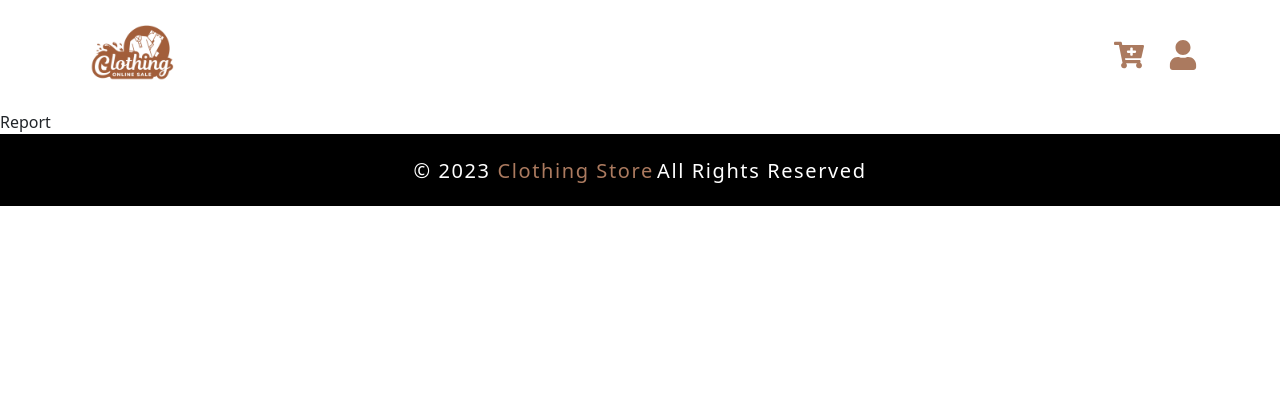
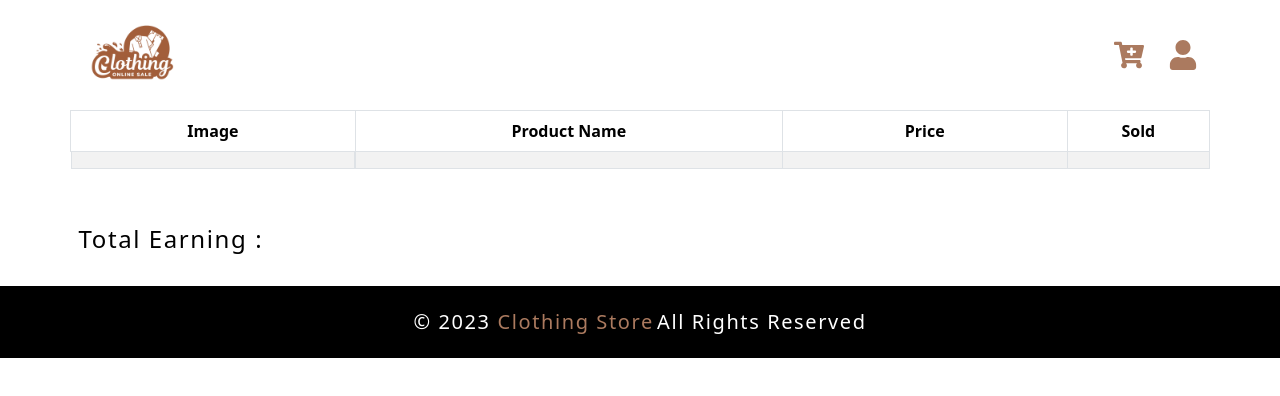
Before and after one commit to Hacktiv8-FinalProject2/shopping, a React (Create React App) app: page /report in a window 1280 px wide. Shown: the top 396 px of the page. Built offline with nearby package versions, Linux system fonts and the light colour scheme; sample sign-in values are in the browser's storage.

Commit message:
UpdateAdminPage

```diff
--- a/package.json
+++ b/package.json
@@ -3,12 +3,14 @@
   "version": "0.1.0",
   "private": true,
   "dependencies": {
+    "@babel/plugin-proposal-private-property-in-object": "^7.21.11",
     "@reduxjs/toolkit": "^1.9.7",
     "@testing-library/jest-dom": "^5.17.0",
     "@testing-library/react": "^13.4.0",
     "@testing-library/user-event": "^13.5.0",
     "axios": "^1.6.0",
     "bootstrap": "^5.3.2",
+    "primereact": "^10.0.9",
     "react": "^18.2.0",
     "react-bootstrap": "^2.9.1",
     "react-dom": "^18.2.0",
--- a/src/components/home/Product.jsx
+++ b/src/components/home/Product.jsx
@@ -24,11 +24,11 @@ function Product() {
         const data = response.data;
         const localData = JSON.parse(localStorage.getItem("allProducts"));
         if (data) {
-          dispatch(setProducts(localData));
-          setFilteredData(localData);
+          dispatch(setProducts(localData || data));
+          setFilteredData(localData || data);
         } else {
-          dispatch(setProducts(data));
-          setFilteredData(data);
+          dispatch(setProducts([]));
+          setFilteredData([]);
         }
         dispatch(setLoading(false));
       } catch (error) {
--- a/src/pages/DetailProduct.jsx
+++ b/src/pages/DetailProduct.jsx
@@ -41,9 +41,9 @@ function ProductDetail() {
     fetchProduct();
   }, [id]);
 
-  if (!product) {
-    return <div>Loading...</div>;
-  }
+  // if (!product) {
+  //   return <div>Loading...</div>;
+  // }
 
   const increaseQuantity = () => {
     if (stock !== null && quantity < stock) {
--- a/src/pages/admin/Report.jsx
+++ b/src/pages/admin/Report.jsx
@@ -1,9 +1,45 @@
-import React from 'react'
+import React from "react";
+import {Table } from "react-bootstrap";
+const Report = () => {
 
-function Report() {
+
   return (
-    <div>Report</div>
-  )
-}
+    <Table striped bordered hover responsive className="container">
+      <thead>
+        <tr>
+          <th className="col-2 text-center">Image</th>
+          <th className="col-3 text-center">Product Name</th>
+          <th className="col-2 text-center">Price</th>
+          <th className="col-1 text-center">Sold</th>
+        </tr>
+      </thead>
+      <tbody>
+              <tr>
+                <td className="d-flex align-items-center justify-content-center">
 
-export default Report
+                </td>
+                <td className="text-center align-middle">{""}</td>
+                <td className="text-center align-middle">
+
+                </td>
+                <td className="text-center align-middle">
+
+                </td>
+              </tr>
+
+
+            <article>
+              <hr />
+              <h4>Total Earning :</h4>
+            </article>
+
+
+      </tbody>
+    </Table>
+  );
+
+};
+
+
+
+export default Report;
```
Also changed, not shown: 1 other file (tests, documents, lock files or other folders).
